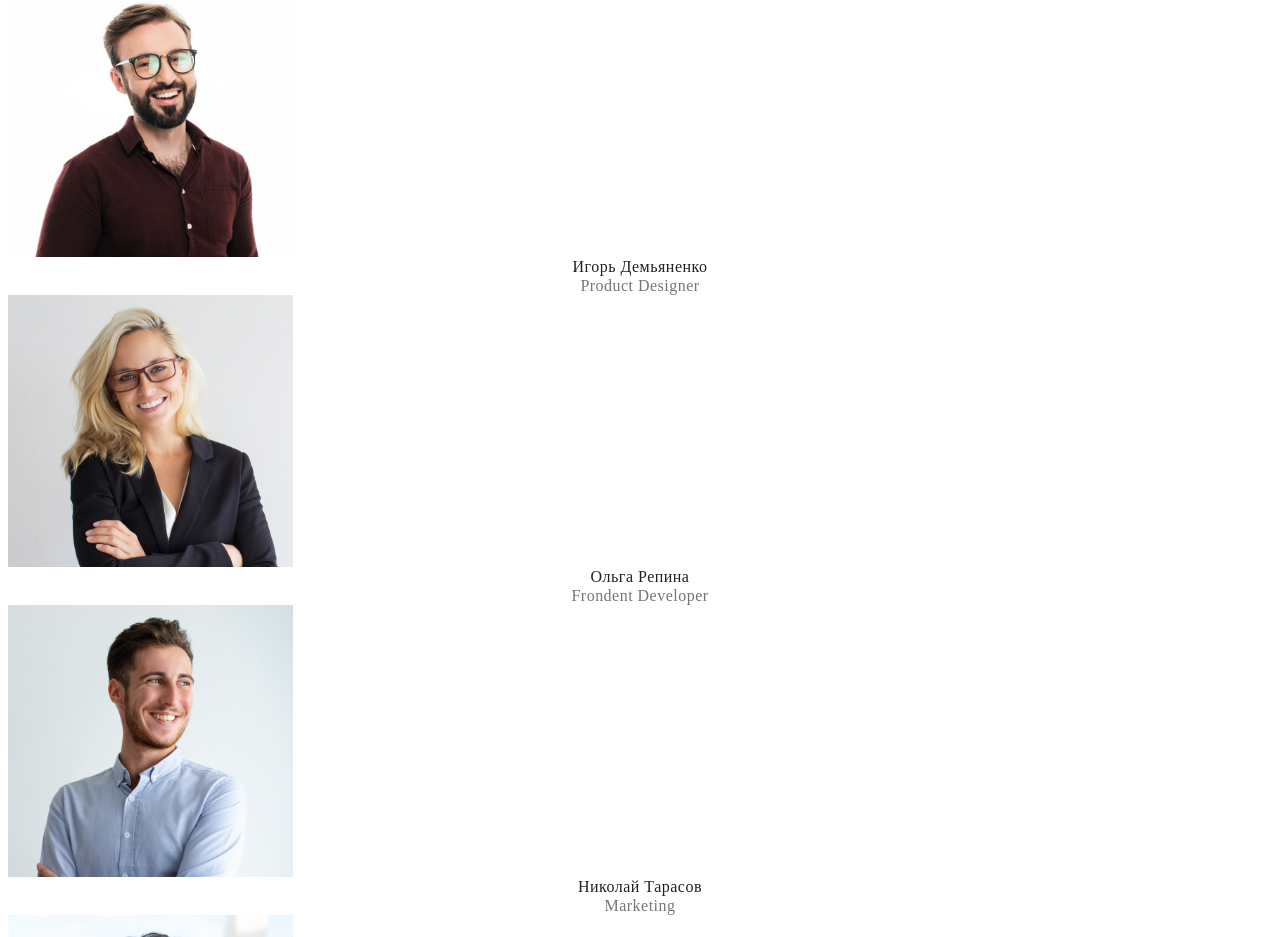
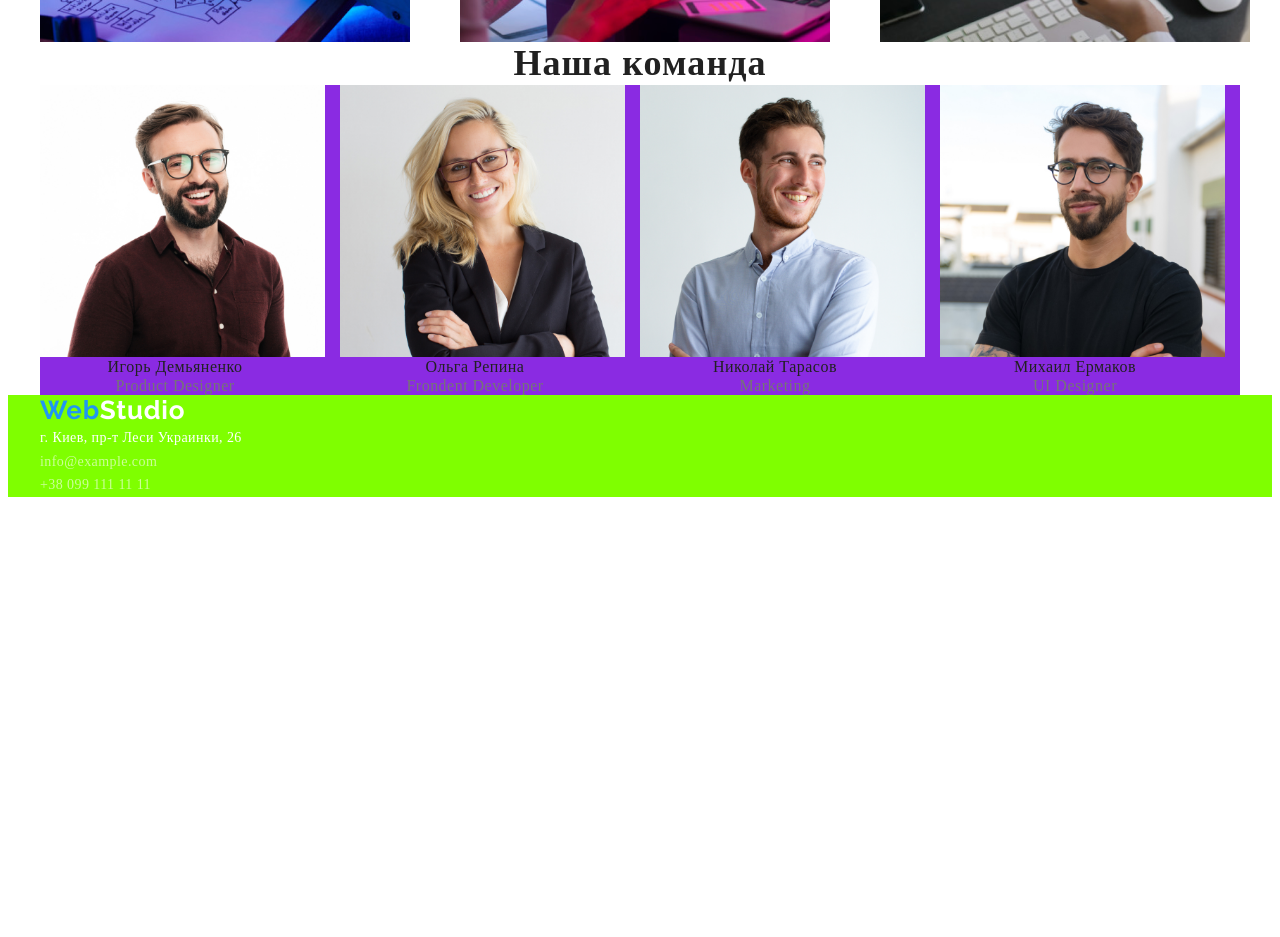
Before and after one commit to zeka2021/goit-markup-hw-03, a plain HTML site: page index.html in a window 1280 px wide. Shown: the part 665-1602 px from the top of the page. After the commit the page ends 1170 px from the top, so only its background shows below. Drawn offline with Linux system fonts and the light colour scheme.

Commit message:
вернул секции . добавляет контейнеры

```diff
--- a/css/styles.css
+++ b/css/styles.css
@@ -12,6 +12,8 @@
  }
  .list {
     list-style: none;
+    padding: 0;
+    margin: 0;
  }
  .address{
     font-style: normal;
@@ -152,6 +154,8 @@
      letter-spacing: 0.06em;
      text-transform: uppercase;
      color:#212121;
+     background-color: aqua;
+     margin-bottom: 40px;
  }
  /*========end hero========*/
  .titl {
@@ -205,6 +209,18 @@
  }
  /*==========end quality========*/
  /*=========team============*/
+ .team-list {
+    background-color: blueviolet;
+    display: flex;
+    align-items: center;
+ }
+ .team-list-item {
+    width: 270px;
+    margin-right: 30px;
+ }
+ .team-list-item:not(:last-child) {
+    margin-right: 30px;
+ }
  .team-name {
      font-family: var(--main-font);
      font-weight: 500;
@@ -225,6 +241,9 @@
  }
  /*==========endteam========*/
  /*=========footer=========*/
+ .footer {
+    background-color: chartreuse;
+ }
  .ftr-adr-link {
      font-family: var(--main-font);
      font-weight: normal;
--- a/index.html
+++ b/index.html
@@ -41,11 +41,14 @@
     </header>
     <main>
         <!-- hero -->
-        <div>
+        <section>
+            <div class="conteiner">
                 <h1 class="hero">Эффективное решение для вашего бизнеса</h1>
                 <button class="model-btn" type="button"> Заказать услугу</button>
             </div>
+        </section>
         <!-- качества -->
+        <section>
             <div class="conteiner">
                 <ul class="quality-list list">
                     <li class="quality-list-item">
@@ -55,7 +58,8 @@
                     </li>
                     <li class="quality-list-item">
                         <p class="quality">Пунктуальность</p>
-                    <p class="quality-text">Задача организации, в особенности же рамки и место обучения кадров влечет за
+                        <p class="quality-text">Задача организации, в особенности же рамки и место обучения кадров
+                            влечет за
                             собой.</p>
                     </li>
                     <li class="quality-list-item">
@@ -65,12 +69,15 @@
                     </li>
                     <li class="quality-list-item">
                         <p class="quality">Современные технологии</p>
-                    <p class="quality-text">Значимость этих проблем настолько очевидна, что реализация плановых задании
+                        <p class="quality-text">Значимость этих проблем настолько очевидна, что реализация плановых
+                            задании
                         </p>
                     </li>
                 </ul>
             </div>
+        </section>
         <!-- занятия -->
+        <section>
             <div class="conteiner">
                 <h2 class="titl">Чем мы занимаемся</h2>
                 <ul class="foto-list list">
@@ -85,26 +92,28 @@
                     </li>
                 </ul>
             </div>
+        </section>
         <!-- команда -->
-        <div>
+        <section>
+            <div class="conteiner">
                 <h2 class="titl">Наша команда</h2>
-            <ul class="list">
-                <li>
+                <ul class="team-list list">
+                    <li class="team-list-item">
                         <img src="./img.dz1/img4.jpg" alt="Игорь" width="285" height="272">
                         <h3 class="team-name">Игорь Демьяненко</h3>
                         <p class="team-prof" lang="en">Product Designer</p>
                     </li>
-                <li>
+                    <li class="team-list-item">
                         <img src="./img.dz1/img5.jpg" alt="Ольга" width="285" height="272">
                         <h3 class="team-name">Ольга Репина</h3>
                         <p class="team-prof" lang="en">Frondent Developer</p>
                     </li>
-                <li>
+                    <li class="team-list-item">
                         <img src="./img.dz1/img6.jpg" alt="Николай" width="285" height="272">
                         <h3 class="team-name">Николай Тарасов</h3>
                         <p class="team-prof" lang="en">Marketing</p>
                     </li>
-                <li>
+                    <li class="team-list-item">
                         <img src="./img.dz1/img7).jpg" alt="Михаил" width="285" height="272">
                         <h3 class="team-name">Михаил Ермаков</h3>
                         <p class="team-prof" lang="en">UI Designer</p>
@@ -112,8 +121,10 @@
 
                 </ul>
             </div>
+        </section>
     </main>
-    <footer>
+    <footer class="footer">
+        <div class="conteiner">
             <ul class="list">
                 <li>
                     <a class="logo link" href="" lang="en">Web<span class="logo-dark-theme">Studio</span></a>
@@ -128,6 +139,7 @@
                     <a class="ftr-tel-link link" href="tel:+380991111111">+38 099 111 11 11</a>
                 </li>
             </ul>
+        </div>
     </footer>
 </body>
 
```
Lines whose indentation alone changed are shown as unchanged.
